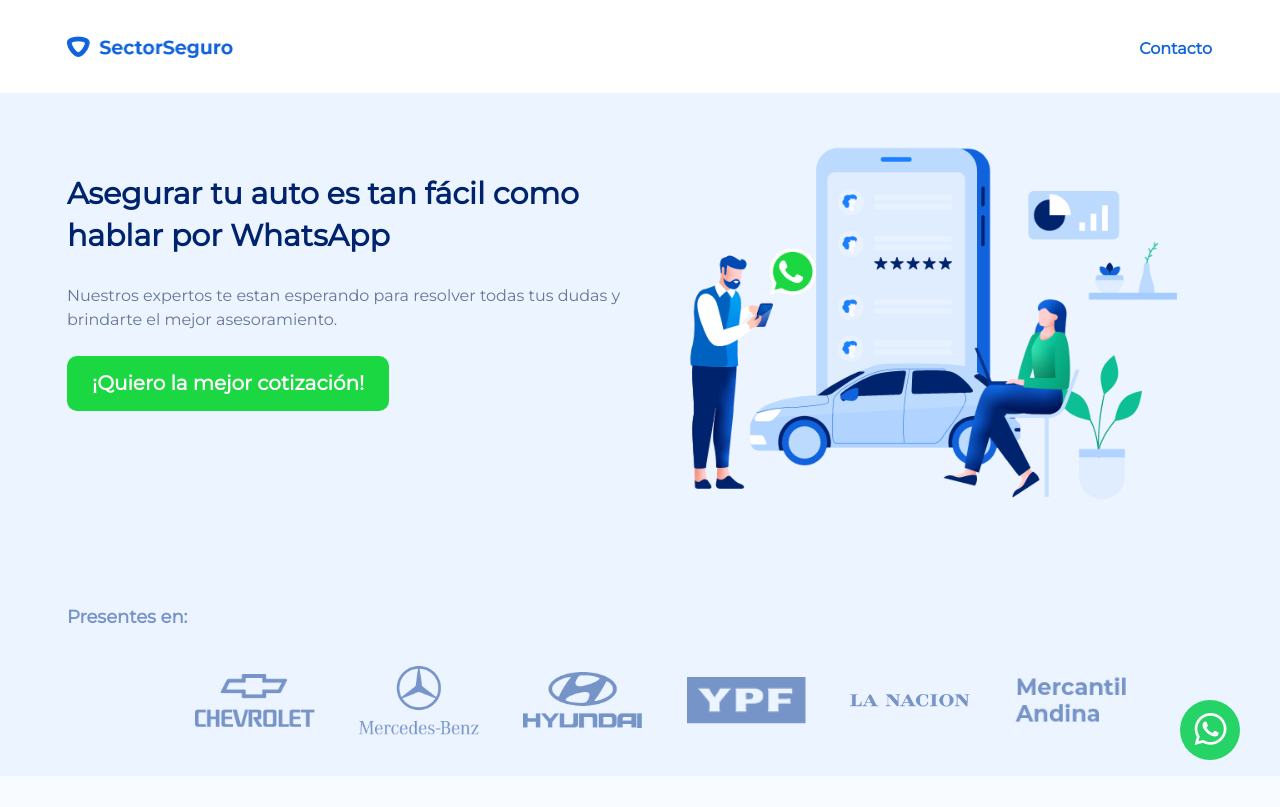
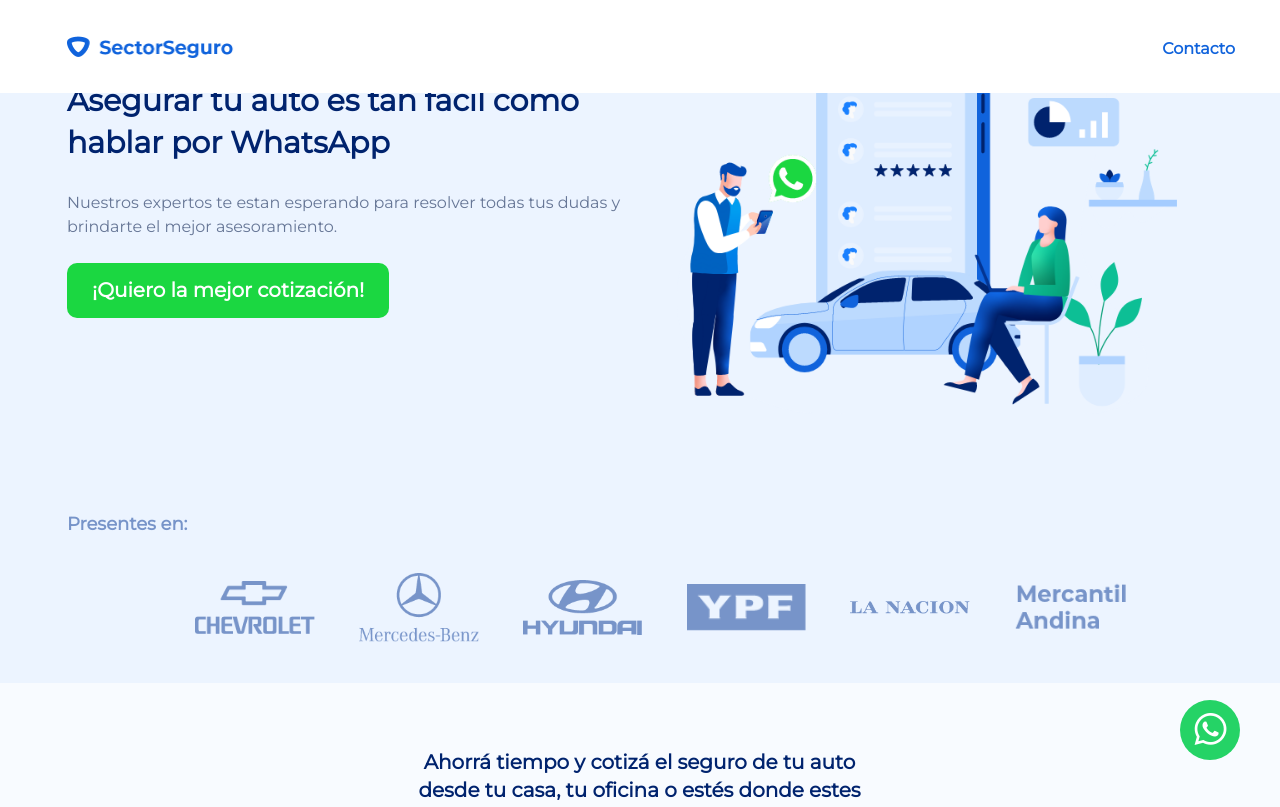
Before and after one commit to juanjosechiroque/sectorseguro, a plain HTML site: page index.html in a window 1280 px wide. Shown: the top 807 px of the page. Drawn offline with nearby package versions, Linux system fonts and the light colour scheme; files whose address does not match are found by name.

Commit message:
convert menu to fixed

```diff
--- a/css/style.css
+++ b/css/style.css
@@ -68,6 +68,8 @@ body {
 .header {
   background: white;
   padding: 36px 29px 34px 24px;
+  position: fixed;
+  width: 100%;
 }
 
 .header__logo {
@@ -79,17 +81,18 @@ body {
 .header__link {
   color: #1063DC;
   display: inline-block;
-  float: right;
   font-size: 16px;
   font-weight: bold;
   margin-top: 4px;
+  position: absolute;
+  right: 80px;
   text-decoration: none;
   vertical-align: middle;
 }
 
 .insure {
   background: #ECF4FF;
-  padding: 28px 24px 0 24px;
+  padding: 110px 24px 0 24px;
 }
 
 .insure__content
@@ -429,6 +432,11 @@ body {
     padding-right: 68px;
   }
 
+  .header__link {
+    right: 180px;
+  }
+
+
   .insure {
     padding-top: 48px;
     padding-left: 67px;
```
